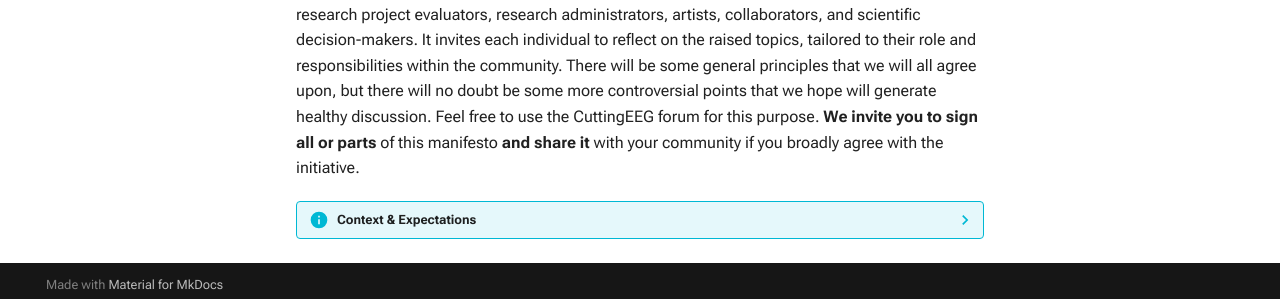
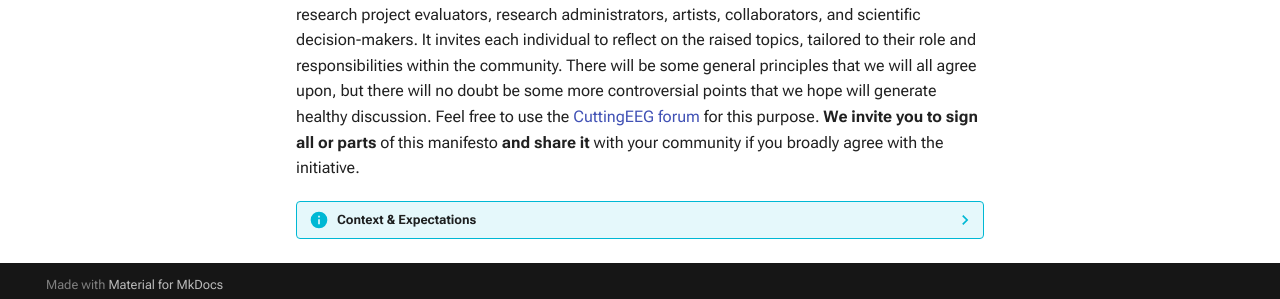
Before and after one commit to ubdbra001/EEG100Manifesto, an MkDocs documentation site: the page built from docs/introduction.md, in a window 1280 px wide. Shown: the part 605-904 px from the top of the page. Built offline with MkDocs 1.6.1 and Material for MkDocs 9.7.7, drawn with Linux system fonts in a browser that asks for light colours; some of the changed lines change nothing that is shown; some of the changed text lies outside the part shown.

Commit message:
add CuttingEEG forum link

```diff
--- a/docs/introduction.md
+++ b/docs/introduction.md
@@ -15,7 +15,7 @@ Finally, and perhaps most controversially, we pledge for **technological and env
 
 ///
 
-Each section below includes a list of commitments that you, as an individual, lab group, association, or organization can support. This manifesto is addressed to the *entire* EEG community, including technicians, engineers, PhD students, post-docs, senior researchers, research project evaluators, research administrators, artists, collaborators, and scientific decision-makers. It invites each individual to reflect on the raised topics, tailored to their role and responsibilities within the community. There will be some general principles that we will all agree upon, but there will no doubt be some more controversial points that we hope will generate healthy discussion. Feel free to use the CuttingEEG forum for this purpose. **We invite you to sign all or parts** of this manifesto **and share it** with your community if you broadly agree with the initiative.
+Each section below includes a list of commitments that you, as an individual, lab group, association, or organization can support. This manifesto is addressed to the *entire* EEG community, including technicians, engineers, PhD students, post-docs, senior researchers, research project evaluators, research administrators, artists, collaborators, and scientific decision-makers. It invites each individual to reflect on the raised topics, tailored to their role and responsibilities within the community. There will be some general principles that we will all agree upon, but there will no doubt be some more controversial points that we hope will generate healthy discussion. Feel free to use the [CuttingEEG forum](https://forum.cuttingeeg.org/invites/TFWQZX1pBa){:target="_blank"} for this purpose. **We invite you to sign all or parts** of this manifesto **and share it** with your community if you broadly agree with the initiative.
 
 
 /// details | Context & Expectations
```
